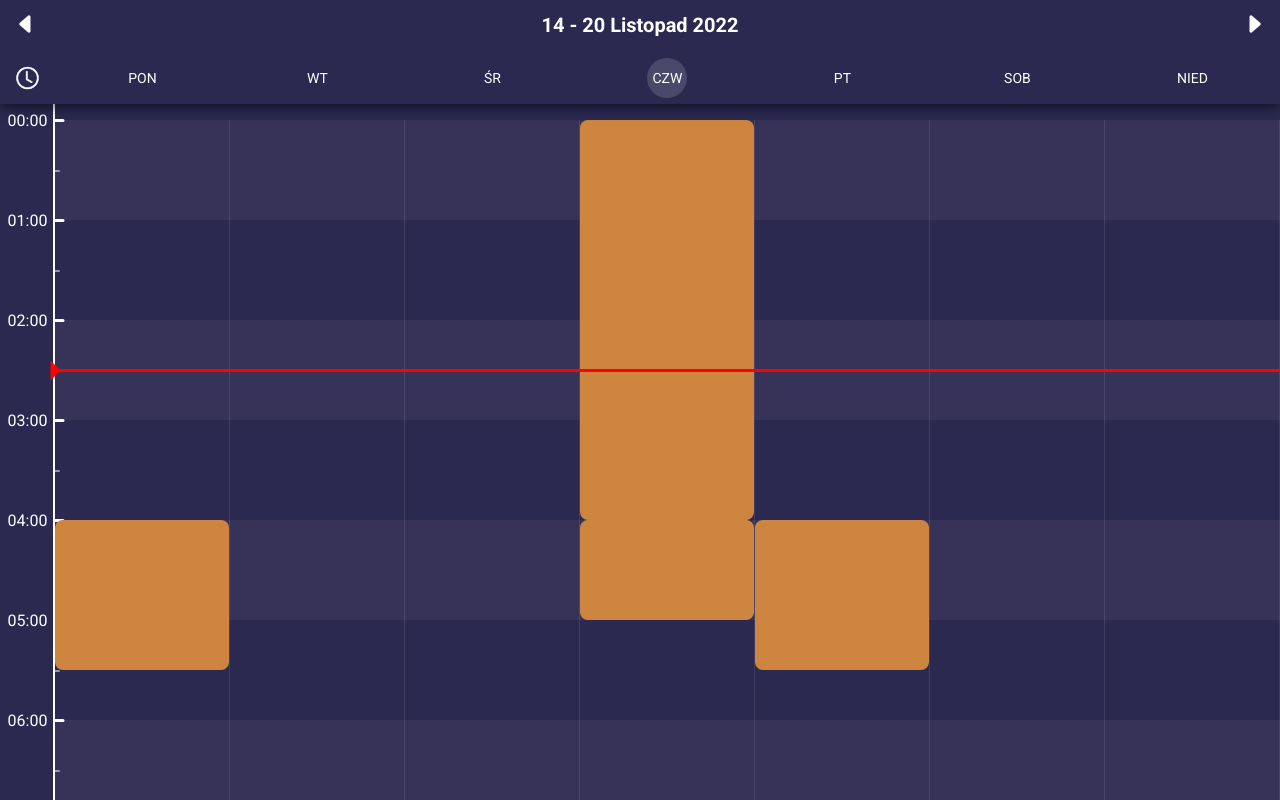
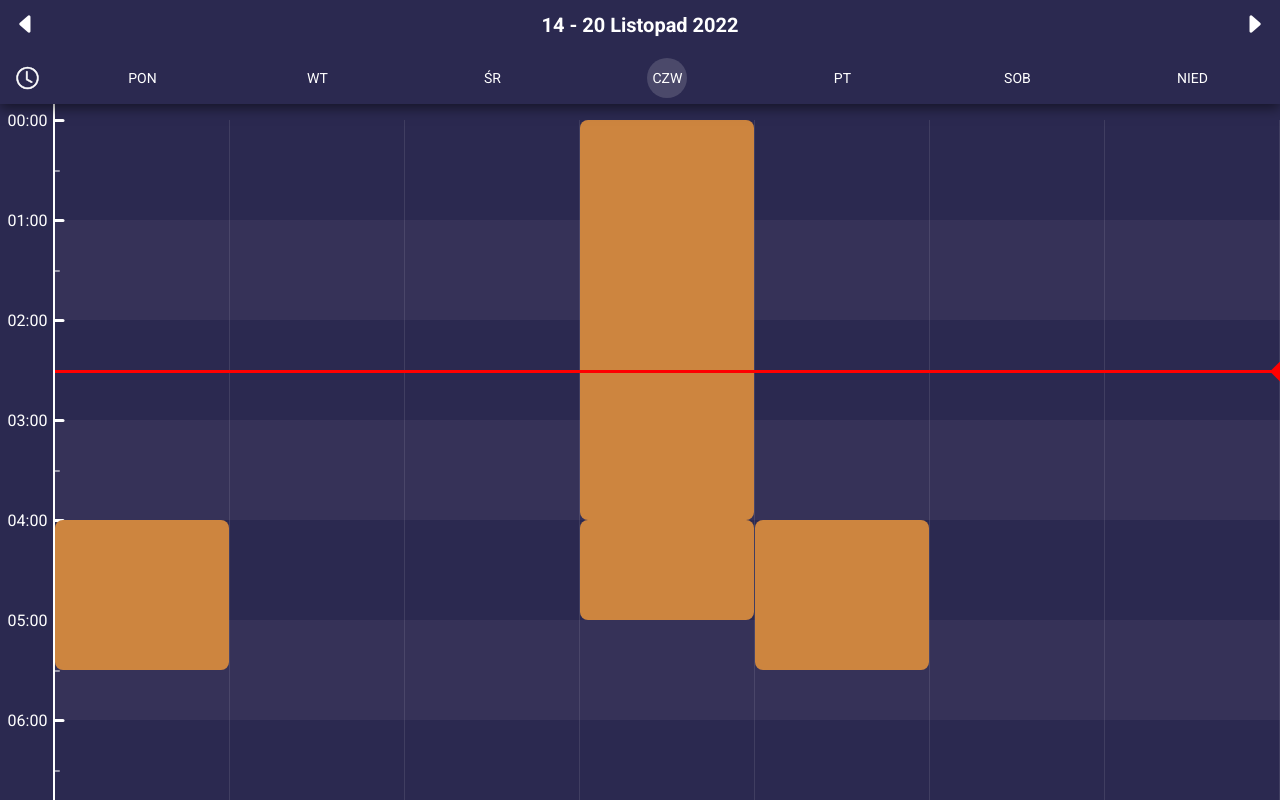
Before and after one commit to MrWoodsman/DayPlanner, a plain HTML site: page index.html in a window 1280 px wide. Shown: the top 800 px of the page. Drawn offline with nearby package versions, Linux system fonts and the light colour scheme.

Commit message:
Add files via upload

```diff
--- a/index.html
+++ b/index.html
@@ -32,10 +32,9 @@
     </section>
     <!-- DAY HOURS -->
     <section id="day_box">
-        <div id="time_indicator"></div>
         <section id="hours">
             <!-- <tr><th>0:00</th></tr>
-            <tr><th>1:00</th></tr>
+                <tr><th>1:00</th></tr>
             <tr><th>2:00</th></tr>
             <tr><th>3:00</th></tr>
             <tr><th>4:00</th></tr>
@@ -48,6 +47,7 @@
         <div id="spacer">
         </div>
         <section id="hours_day">
+            <div id="time_indicator"></div>
             <!-- <tr>
                 <th>1</th>
                 <th>2</th>
--- a/style.scss
+++ b/style.scss
@@ -39,6 +39,7 @@ body {
         margin: 0;
     }
     .change_week {
+        cursor: pointer;
         background: none;
         border: none;
         i {
@@ -61,6 +62,7 @@ body {
     }
     .day_box {
         font-size: 14px;
+        position: relative;
         font-weight: normal;
         text-align: center;
         color: white;
@@ -98,6 +100,7 @@ body {
 
 #hours_day {
     width: calc(100% - var(--hours_size));
+    position: relative;
     .row {
         display: grid;
         grid-template-columns: repeat(7, calc(100% / 7));
@@ -144,6 +147,7 @@ body {
         // background-color: aqua;
         height: var(--height_col);
         .hour_box {
+            z-index: 75;
             position: relative;
             .minutes {
                 width: 7px;
@@ -182,8 +186,8 @@ body {
     z-index: 500;
     transform: translateY(0px);
     top: 0;
-    margin-top: 15px;
-    width: calc(100vw - var(--hours_size));
+    // width: calc(100vw - var(--hours_size) - 12px);
+    width: 100%;
     right: 0;
     height: 3px;
     background: var(--color);
@@ -192,8 +196,9 @@ body {
         position: absolute;
         width: 20px;
         top: 50%;
-        transform: translateX(-22.5%) translateY(-50%);
-        clip-path: polygon(0 0, 50% 50%, 0 100%);
+        right: 0;
+        transform: translateX(0px) translateY(-50%);
+        clip-path: polygon(100% 0, 50% 50%, 100% 100%);
         aspect-ratio: 1;
         background-color: var(--color);
     }
@@ -205,5 +210,6 @@ body {
     height: 100%;
     position: absolute;
     top: 0;
+    z-index: 250;
     border-radius: 8px;
 }
```
Also changed, not shown: style.css, 1 other file.
